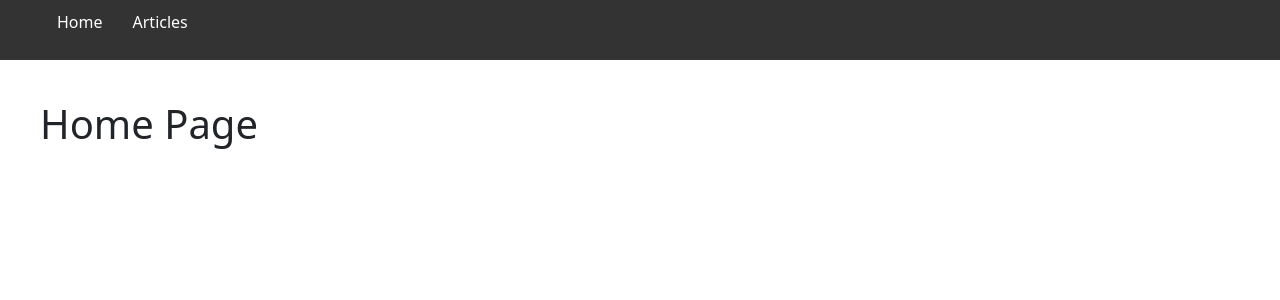
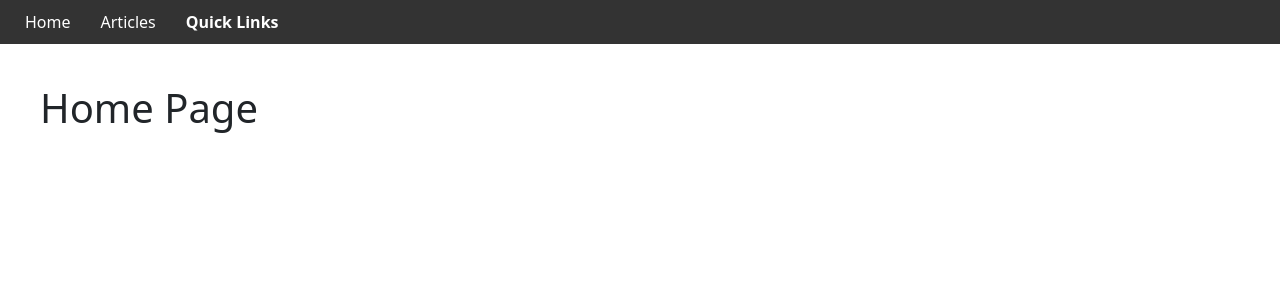
Before and after one commit to danhu0/lit-distro, a React (Vite) app: page / in a window 1280 px wide. Shown: the top 300 px of the page. Built offline with nearby package versions, Linux system fonts and the light colour scheme; the HTML template or start-up script is replaced by a standard one.

Commit message:
navbar updated with quick links

```diff
--- a/src/components/Navbar.tsx
+++ b/src/components/Navbar.tsx
@@ -1,22 +1,68 @@
-import React from "react";
-import { Link } from "react-router-dom";
+import React, { useState } from "react";
 
 const Navbar = () => {
+  // State to toggle the dropdown visibility
+  const [dropdownOpen, setDropdownOpen] = useState(false);
+
+  // Toggle the dropdown menu
+  const toggleDropdown = () => {
+    setDropdownOpen(!dropdownOpen);
+  };
+
   return (
     <nav style={{ backgroundColor: "#333", padding: "10px", color: "white" }}>
-      <ul style={{ display: "flex", listStyleType: "none" }}>
+      <ul
+        style={{
+          display: "flex",
+          listStyleType: "none",
+          margin: 0,
+          padding: 0,
+        }}
+      >
         <li style={{ margin: "0 15px" }}>
-          <Link to="/" style={{ color: "white", textDecoration: "none" }}>
+          <a href="/" style={{ color: "white", textDecoration: "none" }}>
             Home
-          </Link>
+          </a>
         </li>
         <li style={{ margin: "0 15px" }}>
-          <Link
-            to="/articles"
+          <a
+            href="/articles"
             style={{ color: "white", textDecoration: "none" }}
           >
             Articles
-          </Link>
+          </a>
+        </li>
+        {/* Quick Links Dropdown Section */}
+        <li style={{ margin: "0 15px" }} onClick={toggleDropdown}>
+          <span
+            style={{ color: "white", fontWeight: "bold", cursor: "pointer" }}
+          >
+            Quick Links
+          </span>
+          <div
+            style={{
+              display: dropdownOpen ? "block" : "none",
+              position: "absolute",
+              backgroundColor: "#444",
+              padding: "10px",
+              marginTop: "5px",
+              borderRadius: "5px",
+              zIndex: 1,
+            }}
+          >
+            <ul style={{ listStyleType: "none", margin: 0, padding: 0 }}>
+              <li style={{ margin: "5px 0" }}>
+                <a
+                  href="https://www.instagram.com/"
+                  target="_blank"
+                  rel="noopener noreferrer"
+                  style={{ color: "white", textDecoration: "none" }}
+                >
+                  Instagram
+                </a>
+              </li>
+            </ul>
+          </div>
         </li>
       </ul>
     </nav>
```
